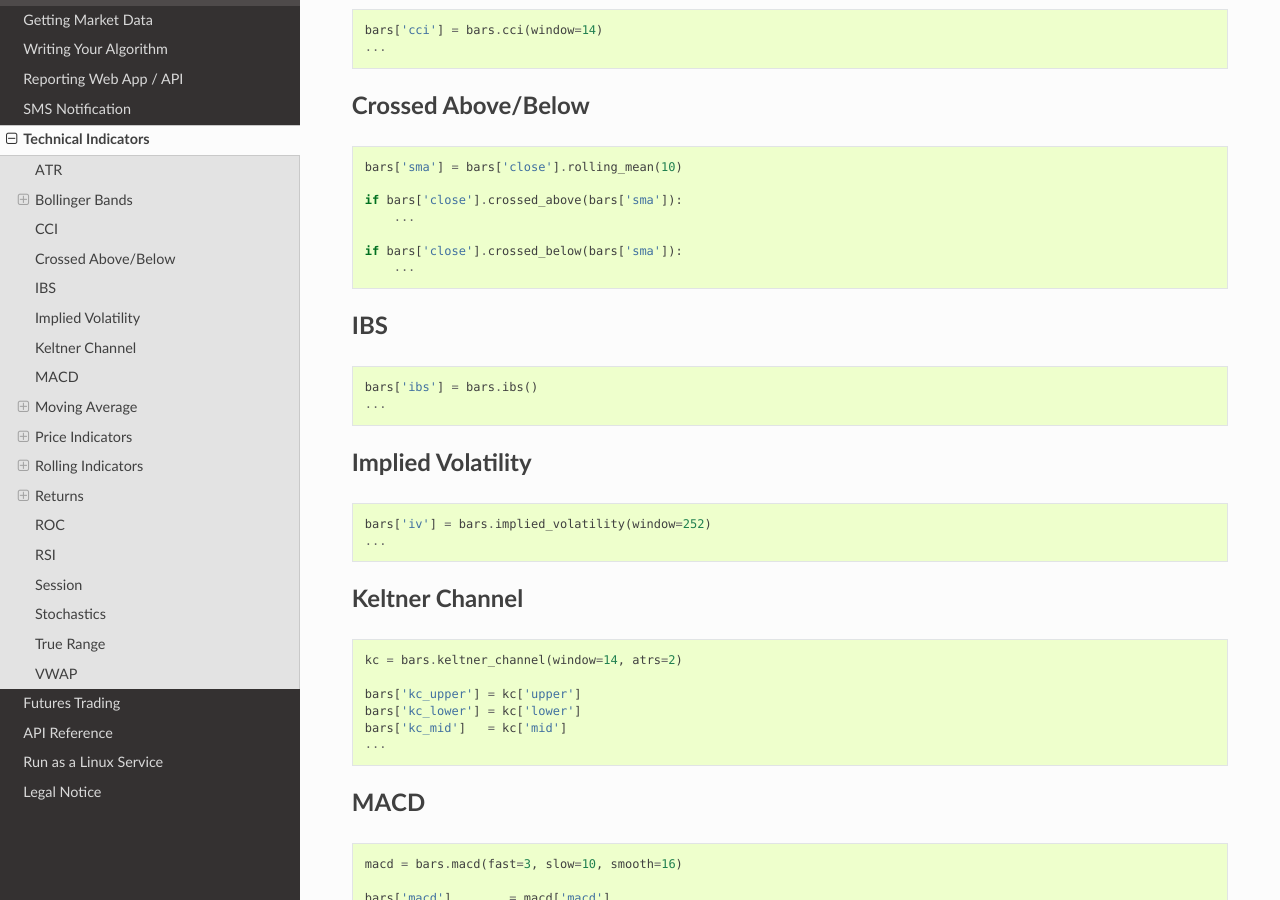
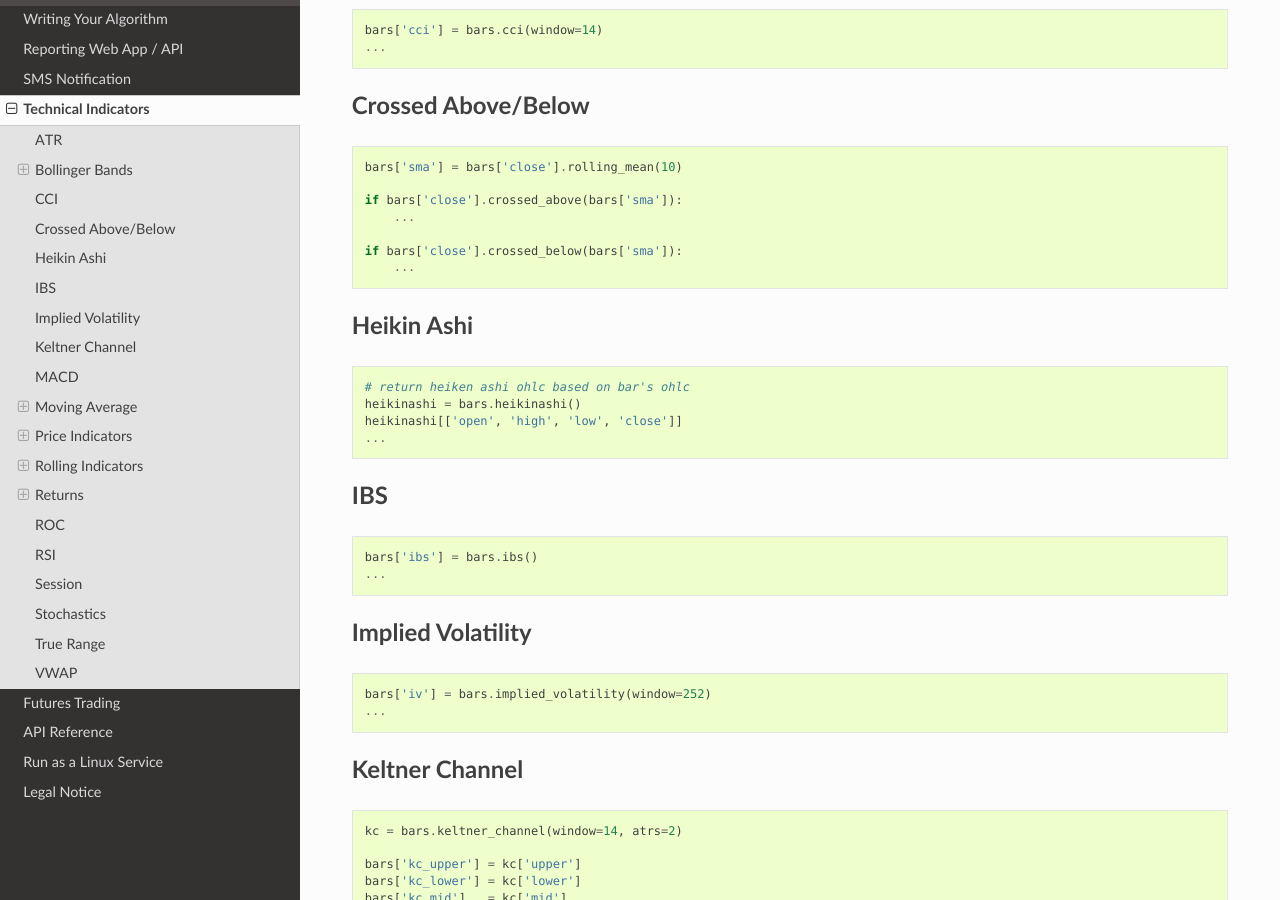
Before and after one commit to ranaroussi/qtpylib, a Sphinx documentation site: the page built from docs/source/indicators.rst, in a window 1280 px wide and 900 px high, scrolled down 817 px. Built offline with Sphinx 7.4.7 and the Read the Docs theme 2.0.0, drawn with Linux system fonts in a browser that asks for light colours.

Commit message:
heikinashi added to docs

```diff
--- a/docs/source/indicators.rst
+++ b/docs/source/indicators.rst
@@ -61,6 +61,17 @@ Crossed Above/Below
 
     if bars['close'].crossed_below(bars['sma']):
         ...
+
+
+Heikin Ashi
+-----------
+
+.. code:: python
+
+    # return heiken ashi ohlc based on bar's ohlc
+    heikinashi = bars.heikinashi()
+    heikinashi[['open', 'high', 'low', 'close']]
+    ...
 
 
 IBS
```
Also changed, not shown: 2 other files.
